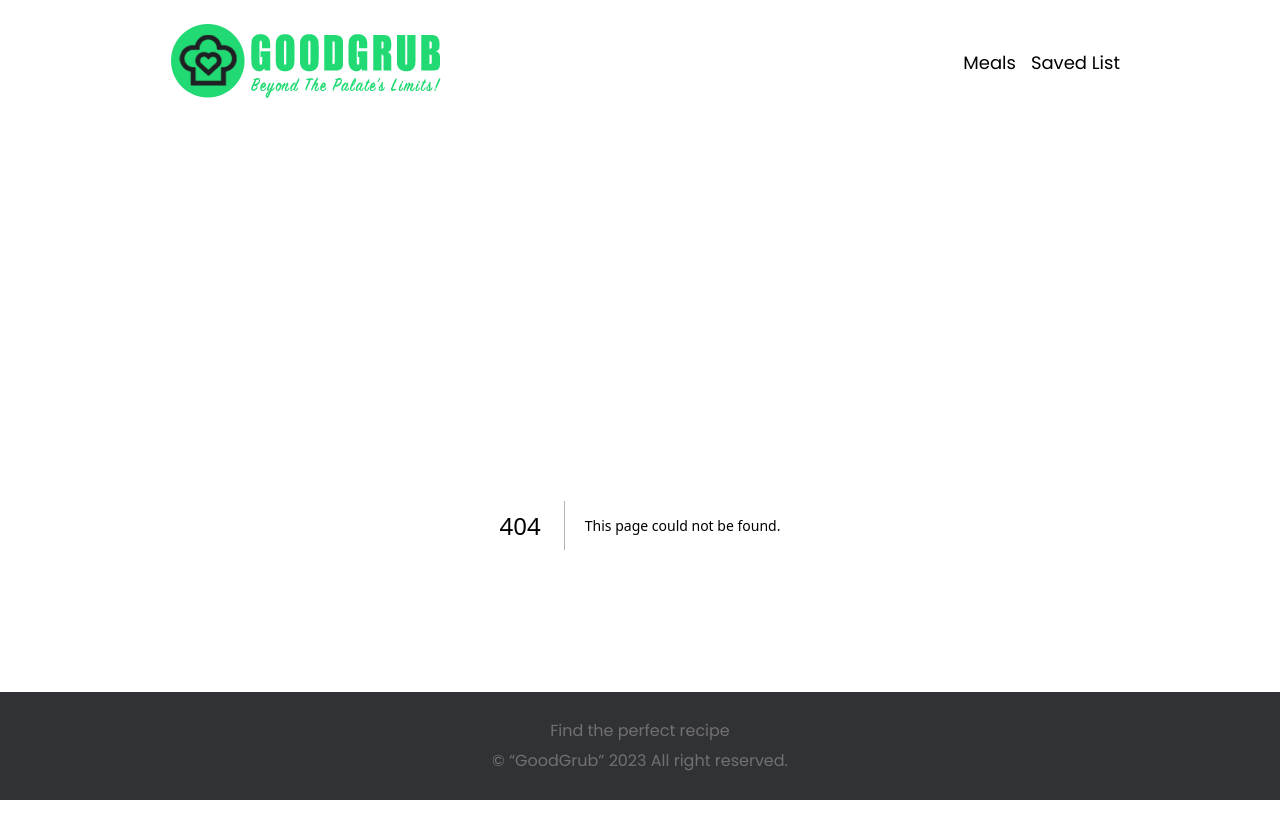
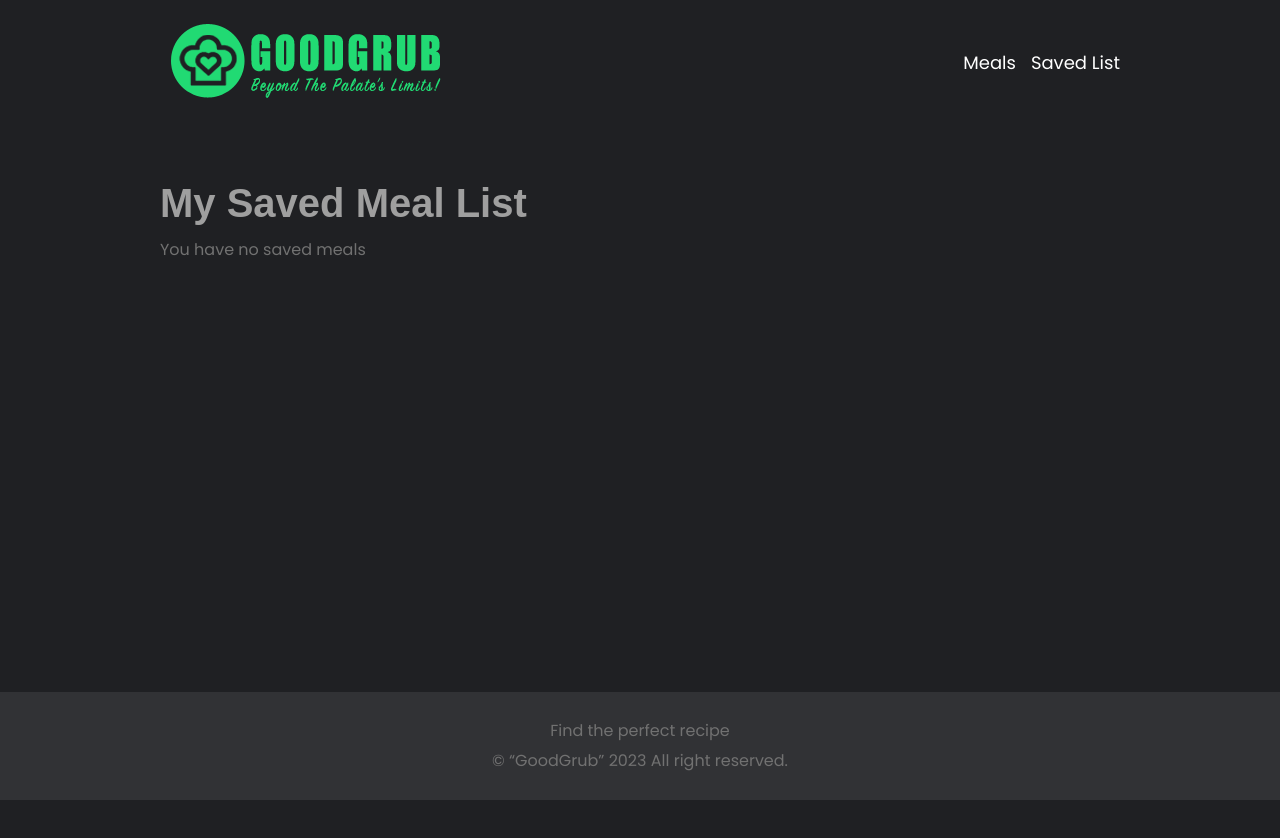
Before and after one commit to chelseaharris137/GoodGrub, a Next.js app: page /savedMeals in a window 1280 px wide. Before the commit this address had no page. Shown: the top 838 px of the page. After the commit the page ends 800 px from the top, so only its background shows below. Built offline with nearby package versions, Linux system fonts and the light colour scheme.

Commit message:
Add saved meals page

```diff
--- a/src/pages/meals/[id].js
+++ b/src/pages/meals/[id].js
@@ -100,15 +100,13 @@ export default function SingleMeals() {
           </PointText>
 
           {isSaved && (
-            <Text className={classes.greenText}>You already saved the meal.</Text>
+            <Text className={classes.greenText}>You saved the meal!</Text>
           )}
 
           <Button className={classes.saveButton} onClickHandler={handleSaveButtonClick} variant="primary">
             {isSaved ? (
               <>
-                <FaHeartBroken />
-
-                Remove
+                <FaHeartBroken />&nbsp;Remove
               </>
             ) : (
               <>
--- /dev/null
+++ b/src/pages/savedMeals.js
@@ -0,0 +1,59 @@
+import { BeatLoader } from 'react-spinners';
+import { PointText, Text, Title } from '@/components';
+import { getSingleMeal } from './meals/[id]';
+import { useQueries } from 'react-query';
+import Link from 'next/link';
+import React, { useEffect, useState } from 'react';
+import classes from './savedMeals.module.scss';
+
+const SavedMeals = () => {
+  const [savedMealsId, setSavedMealsId] = useState([]);
+  const queries = savedMealsId.map(id => (
+    {
+      queryKey: ['singleMeal', id],
+      queryFn: getSingleMeal,
+    }
+  ));
+
+  const result = useQueries(queries);
+
+  useEffect(() => {
+    if (localStorage.getItem('savedMeals')) {
+      setSavedMealsId(JSON.parse(localStorage.getItem('savedMeals')));
+    }
+  }, []);
+
+  return (
+    <div className={classes.pageWrapper}>
+      <Title variant="primary" className={classes.pageTitle}>My Saved Meal List</Title>
+
+      <div className={classes.list_container}>
+        {savedMealsId.length <= 0 && <Text>You have no saved meals</Text>}
+
+        {result && result.map(({ data, isLoading }, index) => {
+          if (isLoading) {
+            return (
+              <BeatLoader color="#fff" key={savedMealsId[[index]]} loading={isLoading} size={20} />
+            );
+          }
+
+          return (
+            <Link className={classes.singleMeal} href={`/meals/${data.idMeal}`} key={data.idMeal}>
+              <Title className={classes.mealTitle} variant="secondary">{data.strMeal}</Title>
+
+              <PointText>
+                Category:&nbsp;{data.strCategory}
+              </PointText>
+
+              <PointText>
+                Area:&nbsp;{data.strArea}
+              </PointText>
+            </Link>
+          );
+        })}
+      </div>
+    </div>
+  );
+}
+
+export default SavedMeals;
--- /dev/null
+++ b/src/pages/savedMeals.module.scss
@@ -0,0 +1,23 @@
+.list_container {
+	display: grid;
+	gap: 2rem;
+	grid-template-columns: repeat(auto-fill, minmax(250px, 1fr));
+}
+
+.mealTitle {
+	margin-bottom: 1rem;
+}
+
+.pageTitle {
+	margin-bottom: 2rem;
+}
+
+.pageWrapper {
+	padding: 6rem 0;
+}
+
+.singleMeal {
+	background-color: #393b40;
+	border-radius: 6px;
+  padding: 2rem;
+}
```
